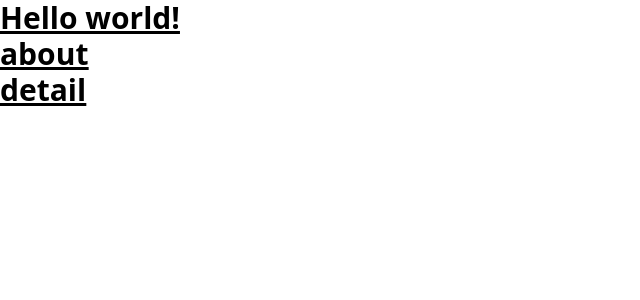
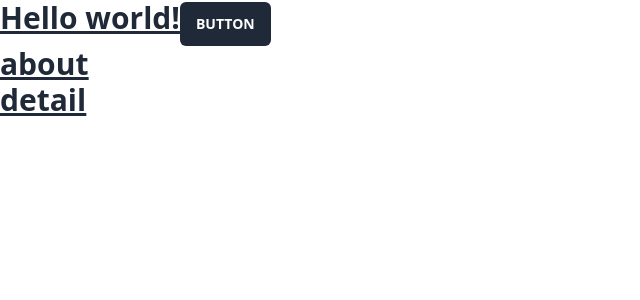
Before and after one commit to sky172839465/vite-spa-template, a React (Vite) app: page / in a window 1280 px wide. Shown: the top 300 px of the page, without its empty margins (0-640 px from the left). Built offline with nearby package versions, Linux system fonts and the light colour scheme.

Commit message:
feat: add daisyUI

```diff
--- a/src/pages/Home.jsx
+++ b/src/pages/Home.jsx
@@ -3,6 +3,12 @@
 const Home = () => (
   <h1 className='text-3xl font-bold underline'>
     Hello world!
+    <button
+      type='button'
+      className='inline-block cursor-pointer rounded-md bg-gray-800 px-4 py-3 text-center text-sm font-semibold uppercase text-white transition duration-200 ease-in-out hover:bg-gray-900'
+    >
+      Button
+    </button>
     <br />
     <Link to='/about'>about</Link>
     <br />
--- a/tailwind.config.js
+++ b/tailwind.config.js
@@ -1,11 +1,31 @@
+const typography = require('@tailwindcss/typography')
+const aspectRatio = require('@tailwindcss/aspect-ratio')
+const daisyui = require('daisyui')
+
 /** @type {import('tailwindcss').Config} */
 export default {
   content: [
     './src/index.html',
     './src/**/*.{js,ts,jsx,tsx}'
   ],
+  corePlugins: {
+    aspectRatio: false
+  },
   theme: {
     extend: {}
   },
-  plugins: []
+  plugins: [
+    typography,
+    aspectRatio,
+    daisyui
+  ],
+  daisyui: {
+    styled: true,
+    themes: ['light'],
+    base: true,
+    utils: true,
+    logs: true,
+    rtl: false,
+    prefix: ''
+  }
 }
```
Also changed, not shown: package.json (+6 -2 lines), 1 other file (tests, documents, lock files or other folders).
